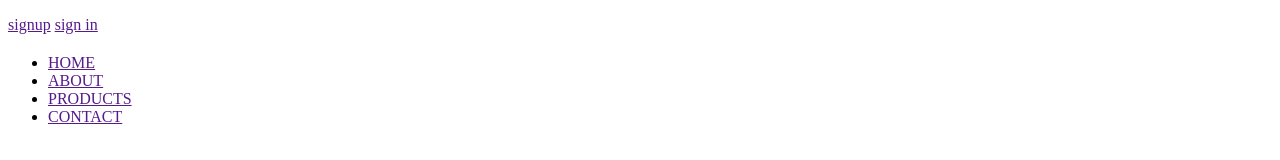
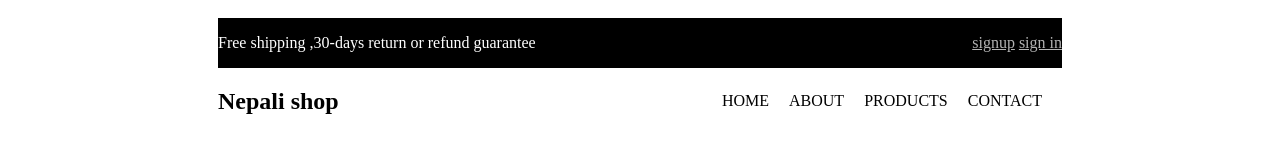
Before and after one commit to Surwxa5/js-Project, a website built with Vite: page 2ndProject/index.html in a window 1280 px wide. Built offline with nearby package versions, Linux system fonts and the light colour scheme.

Commit message:
your message

```diff
--- a/2ndProject/index.html
+++ b/2ndProject/index.html
@@ -8,16 +8,20 @@
   <link rel="stylesheet" href="style.css">
 </head>
 <body>
-<main class="whole page">
+<main class="whole-page">
   <div class="content">
     <div class="Herosection">
+      <div class="all">
     <section class="upper-section">
-      <p></p>
+
+      <p>Free shipping ,30-days return or refund guarantee</p>
+      <div class="link">
       <a href="">signup</a>
       <a href="">sign in</a>
     </section>
+     </div>
     <section class="navbar">
-      <h1></h1>
+      <h1>Nepali shop</h1>
       <ul>
         <li><a href="">HOME</a></li>
         <li><a href="">ABOUT</a></li>
--- a/2ndProject/src/style.css
+++ /dev/null
@@ -1,6 +0,0 @@
-
-
-
-.content{
-  width: 500px;
-}
--- a/2ndProject/style.css
+++ b/2ndProject/style.css
@@ -0,0 +1,39 @@
+.whole-page{
+  font-family: 'Times New Roman', Times, serif;
+
+}
+.content{
+ margin-left: 200px;
+  margin-right: 200px;
+  padding: 10px;
+}
+.all{
+  background-color: black;
+}
+.upper-section{
+  display: flex;
+  align-items: center;
+  justify-content: space-between;
+  color: white;
+
+}
+.upper-section a{
+  color: white;
+  opacity: 0.7;
+}
+.navbar{
+  display: flex;
+  justify-content: space-between;
+  align-items: center;
+}
+.navbar ul{
+  display: flex;
+  gap: 20px;
+  align-items: center;
+  list-style: none;
+
+}
+.navbar ul li a{
+  text-decoration: none;
+  color: black;
+}
```
